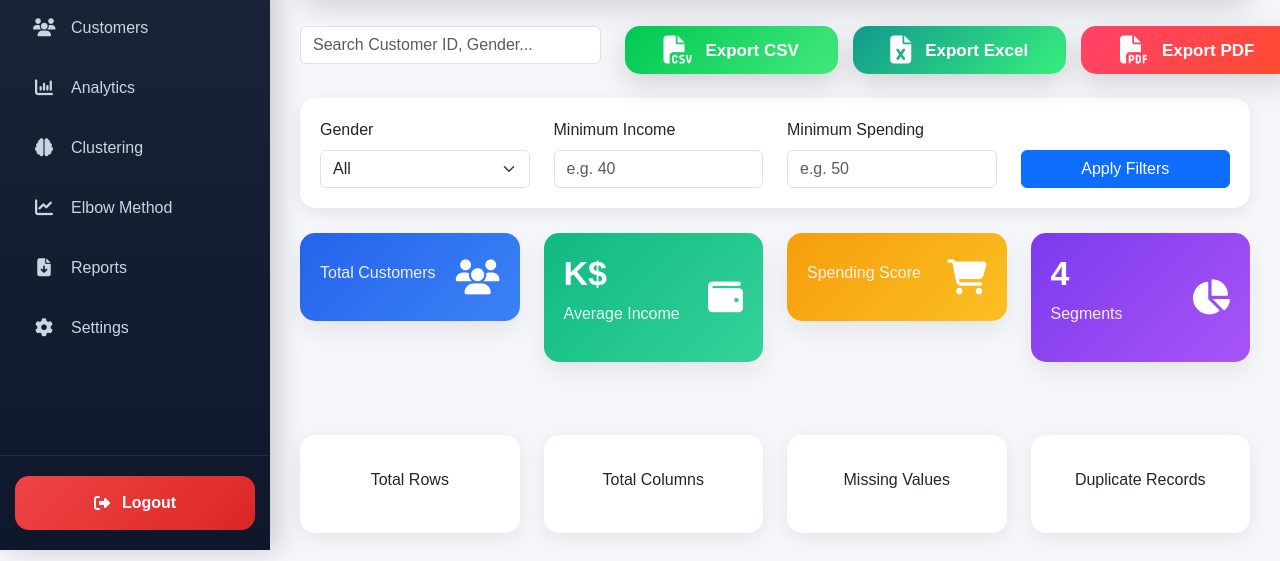
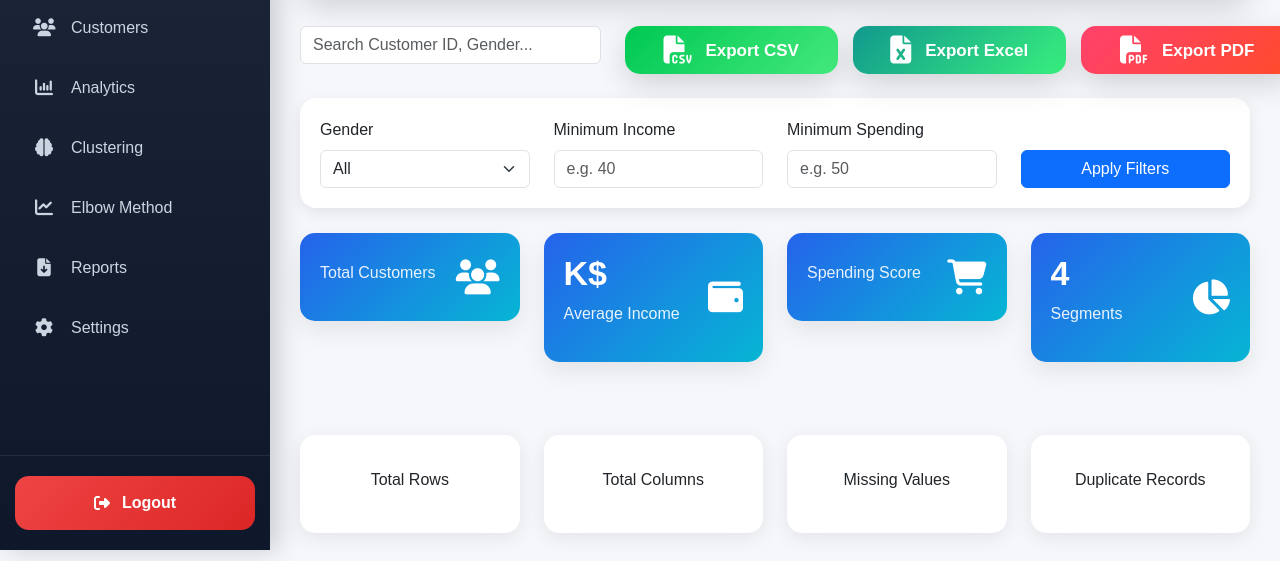
Before and after one commit to giridharkalapala/CustomerSegmentationUsingClustering, a Django app: template templates/pages/dashboard.html in a window 1280 px wide. Shown: the part 250-811 px from the top of the page. Run offline with Django 5.2, Linux system fonts and the light colour scheme; the template is opened without the code that fills it, so the values that code supplies are empty.

Commit message:
cards colours changed

```diff
--- a/static/css/dashboard.css
+++ b/static/css/dashboard.css
@@ -453,6 +453,8 @@
 
     box-shadow:0 10px 25px rgba(0,0,0,.08);
 
+    background: linear-gradient(135deg, #2563eb, #06b6d4);
+
 }
 
 .dashboard-card:hover{
@@ -483,9 +485,9 @@
 
 }
 
-.blue{
+/* .blue{
 
-    background:linear-gradient(135deg,#2563EB,#3B82F6);
+        background: linear-gradient(135deg, #2563eb, #06b6d4);
 
 }
 
@@ -505,7 +507,7 @@
 
     background:linear-gradient(135deg,#7C3AED,#A855F7);
 
-}
+} */
 
 /* ========== */
 .chart-card{
@@ -861,11 +863,11 @@
 
 }
 
-.vip{
+/* .vip{
 
 background:#dc2626;
 
-}
+} */
 
 .status{
 
```
